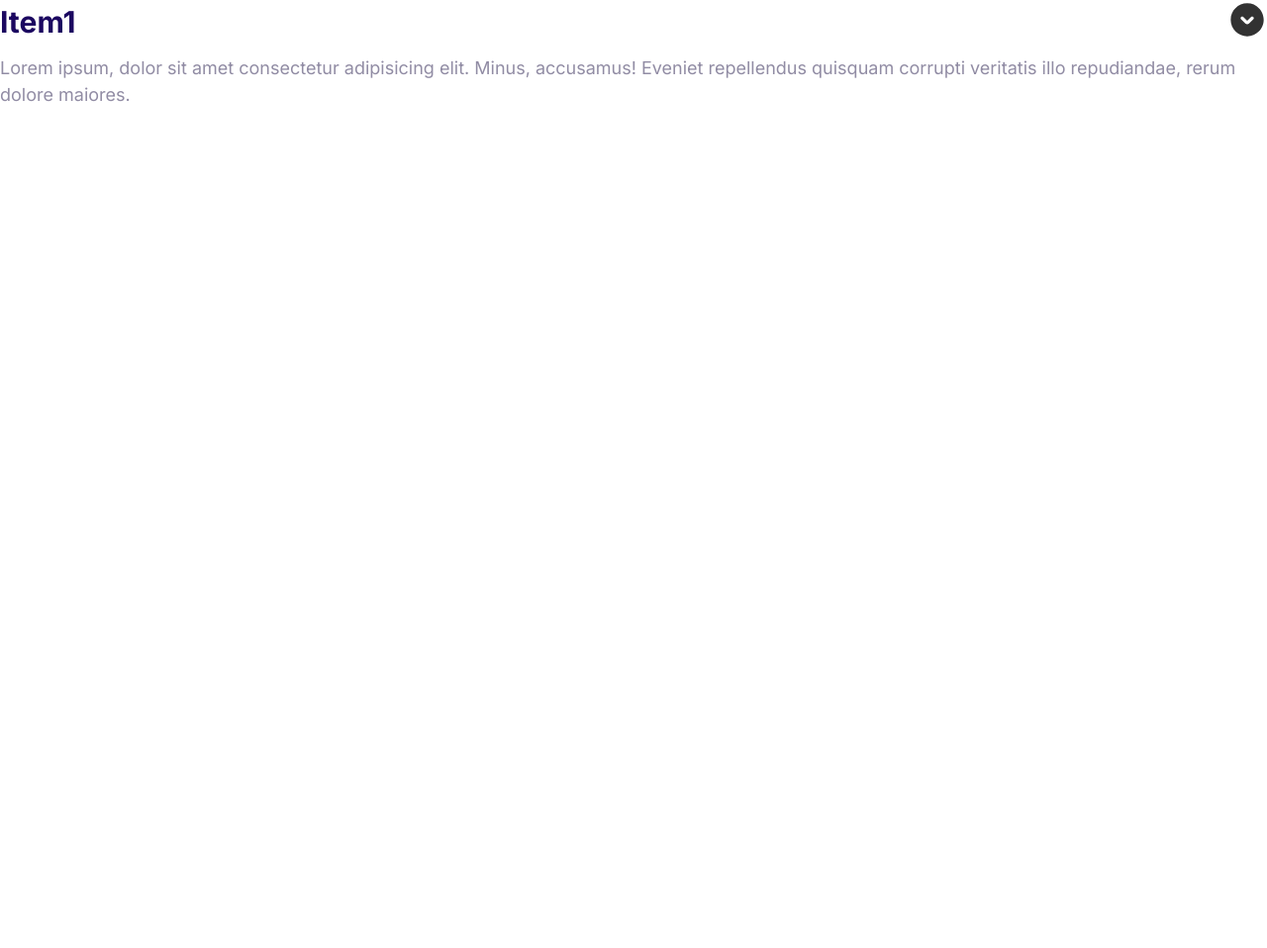
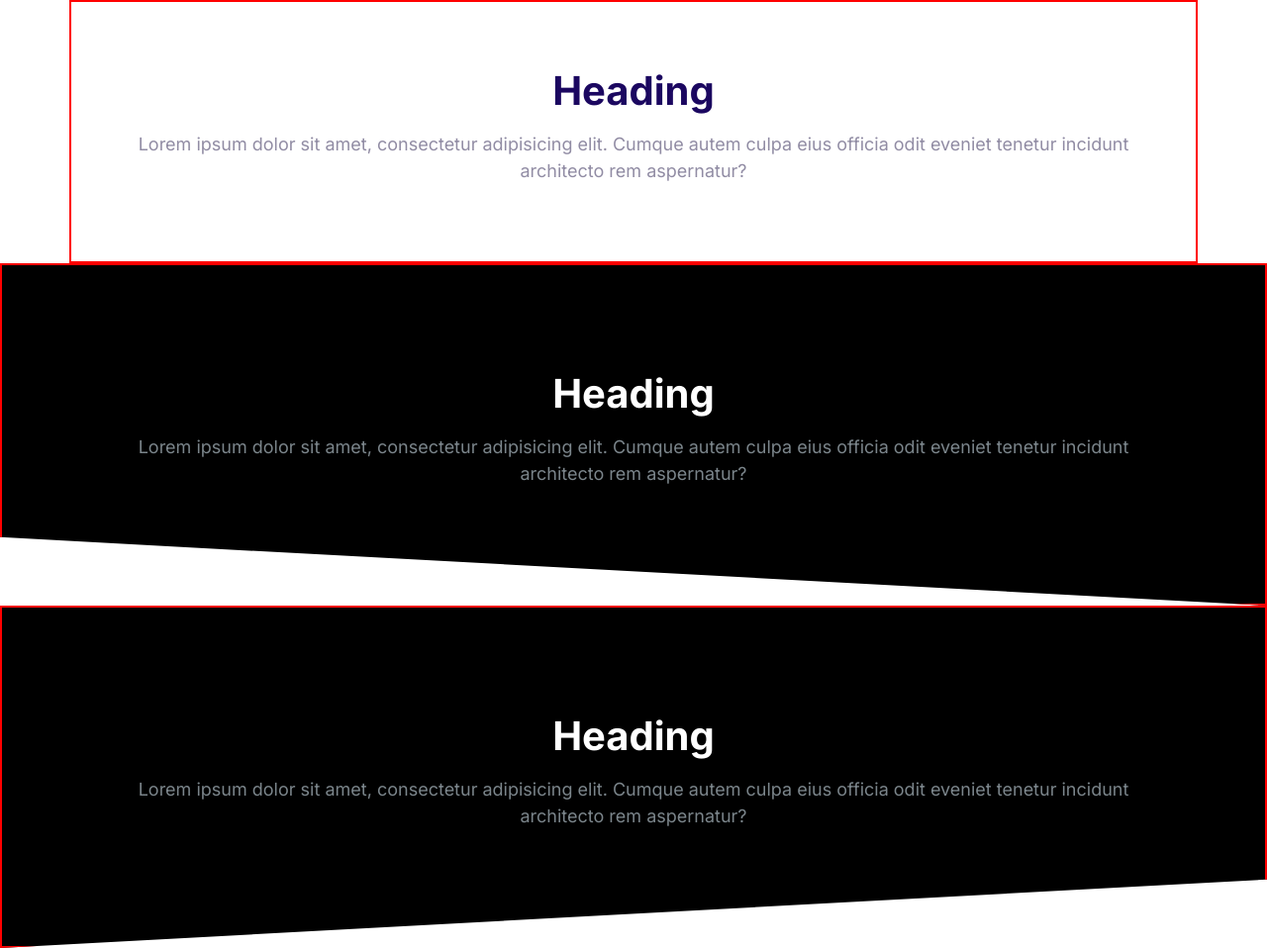
Before and after one commit to keertyverma/cloudify, a plain HTML site: page index.html in a window 1280 px wide. Shown: the whole page at 99% size. Before the commit the page ends 800 px from the top, so only its background shows below. Drawn offline with Linux system fonts and the light colour scheme.

Commit message:
Build block component

```diff
--- a/css/styles.css
+++ b/css/styles.css
@@ -13,6 +13,11 @@
 *::after,
 *::before {
   box-sizing: border-box;
+}
+
+.container {
+  max-width: 1140px;
+  margin: 0 auto;
 }
 
 /* Typography */
@@ -559,3 +564,36 @@ a {
   max-height: 100vh;
   opacity: 1;
 }
+
+/* Blocks */
+.block {
+  --padding-vertical: 6rem;
+  padding: var(--padding-vertical) 3rem;
+  border: 2px solid red;
+}
+.block__header {
+  text-align: center;
+}
+
+.block__heading {
+  margin-top: 0;
+}
+
+.block--dark {
+  background: #000;
+  color: #7b858b;
+}
+
+.block--dark .block__heading {
+  color: #fff;
+}
+
+.block-skewed-right {
+  padding: calc(var(--padding-vertical) + 4rem);
+  clip-path: polygon(0% 0%, 100% 0%, 100% 100%, 0% 80%);
+}
+
+.block-skewed-left {
+  padding: calc(var(--padding-vertical) + 4rem);
+  clip-path: polygon(0% 0%, 100% 0%, 100% 80%, 0% 100%);
+}
--- a/index.html
+++ b/index.html
@@ -14,22 +14,36 @@
     <link rel="stylesheet" href="css/styles.css" />
   </head>
   <body>
-    <div class="collapsible collapsible--expanded">
-      <header class="collapsible__header">
-        <h2 class="collapsible__heading">Item1</h2>
-          <svg class="icon collapsible__chevron">
-            <use xlink:href="images/sprite.svg#chevron"></use>
-          </svg>
-        </span>
-      </header>
-      <div class="collapsible__content">
+    <section class="block container">
+      <div class="block__header">
+        <h2 class="block__heading">Heading</h2>
         <p>
-          Lorem ipsum, dolor sit amet consectetur adipisicing elit. Minus,
-          accusamus! Eveniet repellendus quisquam corrupti veritatis illo
-          repudiandae, rerum dolore maiores.
+          Lorem ipsum dolor sit amet, consectetur adipisicing elit. Cumque autem
+          culpa eius officia odit eveniet tenetur incidunt architecto rem
+          aspernatur?
         </p>
       </div>
-    </div>
+    </section>
+    <section class="block block--dark block-skewed-right">
+      <div class="block__header container">
+        <h2 class="block__heading">Heading</h2>
+        <p>
+          Lorem ipsum dolor sit amet, consectetur adipisicing elit. Cumque autem
+          culpa eius officia odit eveniet tenetur incidunt architecto rem
+          aspernatur?
+        </p>
+      </div>
+    </section>
+    <section class="block block--dark block-skewed-left">
+      <div class="block__header">
+        <h2 class="block__heading">Heading</h2>
+        <p>
+          Lorem ipsum dolor sit amet, consectetur adipisicing elit. Cumque autem
+          culpa eius officia odit eveniet tenetur incidunt architecto rem
+          aspernatur?
+        </p>
+      </div>
+    </section>
     <script src="js/main.js"></script>
   </body>
 </html>
```
Also changed, not shown: components/block.html (added, +30 -0 lines).
